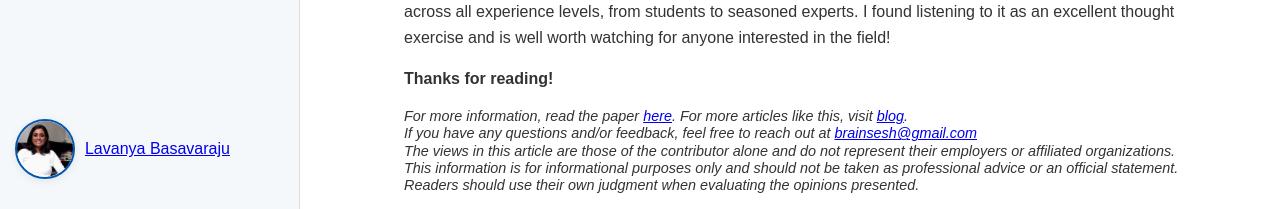
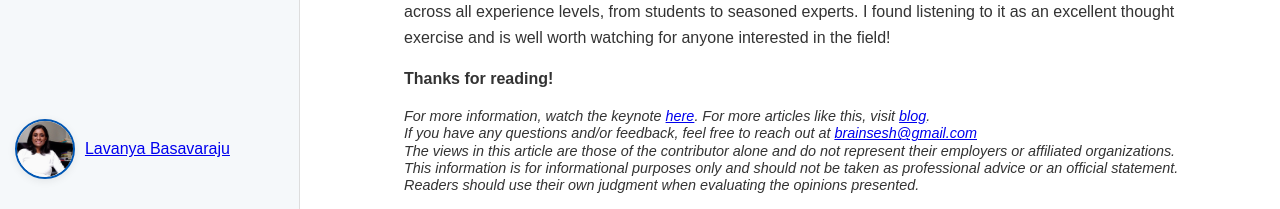
Before and after one commit to brainsesh/brainsesh.github.io, a Jekyll site: the page docs/software3/index.html, which Jekyll copies as it is, in a window 1280 px wide and 900 px high, scrolled down 4417 px. Shown: the part 691-900 px from the top of the window. Built offline with Jekyll 4.4.1, drawn with Linux system fonts in a browser that asks for light colours.

Commit message:
change 072025

```diff
--- a/docs/software3/index.html
+++ b/docs/software3/index.html
@@ -277,7 +277,7 @@
     <p><b>Thanks for reading!</b></p>
     <!-- <br> -->
     <p style="font-size: 0.9em; line-height: 1.2;">
-        <em>For more information, read the paper <a href="https://arxiv.org/pdf/2410.09918v1" target="_blank">here</a>. For more articles like this, visit <a href="https://brainsesh.github.io/" target="_blank">blog</a>.</em><br>
+        <em>For more information, watch the keynote <a href="https://www.youtube.com/watch?v=LCEmiRjPEtQ&t=138s" target="_blank">here</a>. For more articles like this, visit <a href="https://brainsesh.github.io/" target="_blank">blog</a>.</em><br>
         <em>If you have any questions and/or feedback, feel free to reach out at <a href="mailto:brainsesh@gmail.com">brainsesh@gmail.com</a></em><br>
         <em>The views in this article are those of the contributor alone and do not represent their employers or affiliated organizations. This information is for informational purposes only and should not be taken as professional advice or an official statement. Readers should use their own judgment when evaluating the opinions presented. </em>
         <!-- <em>This article is licensed under <a href="https://creativecommons.org/licenses/by/4.0/legalcode" target="_blank">CC BY 4.0</a></em> <br> -->
```
